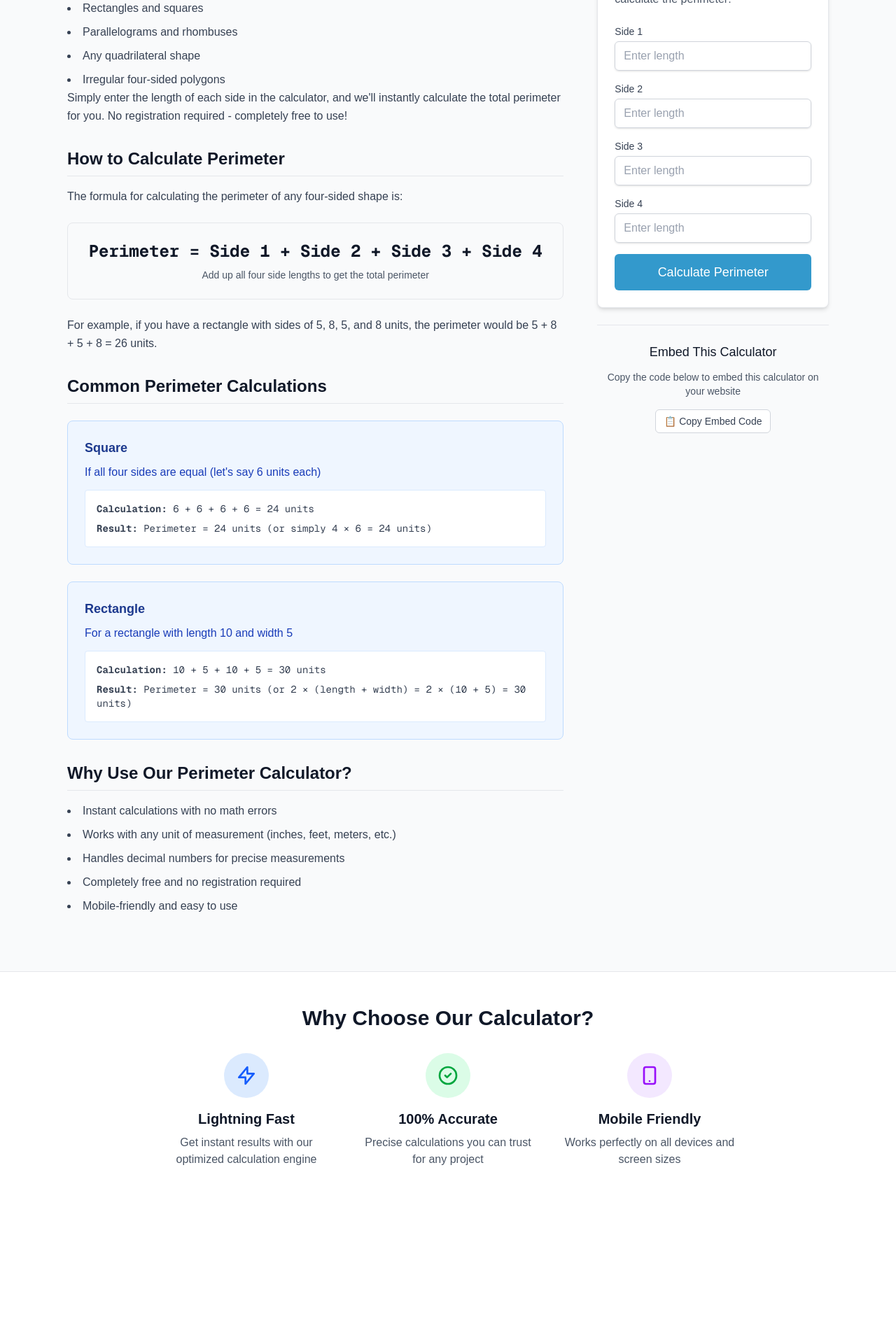
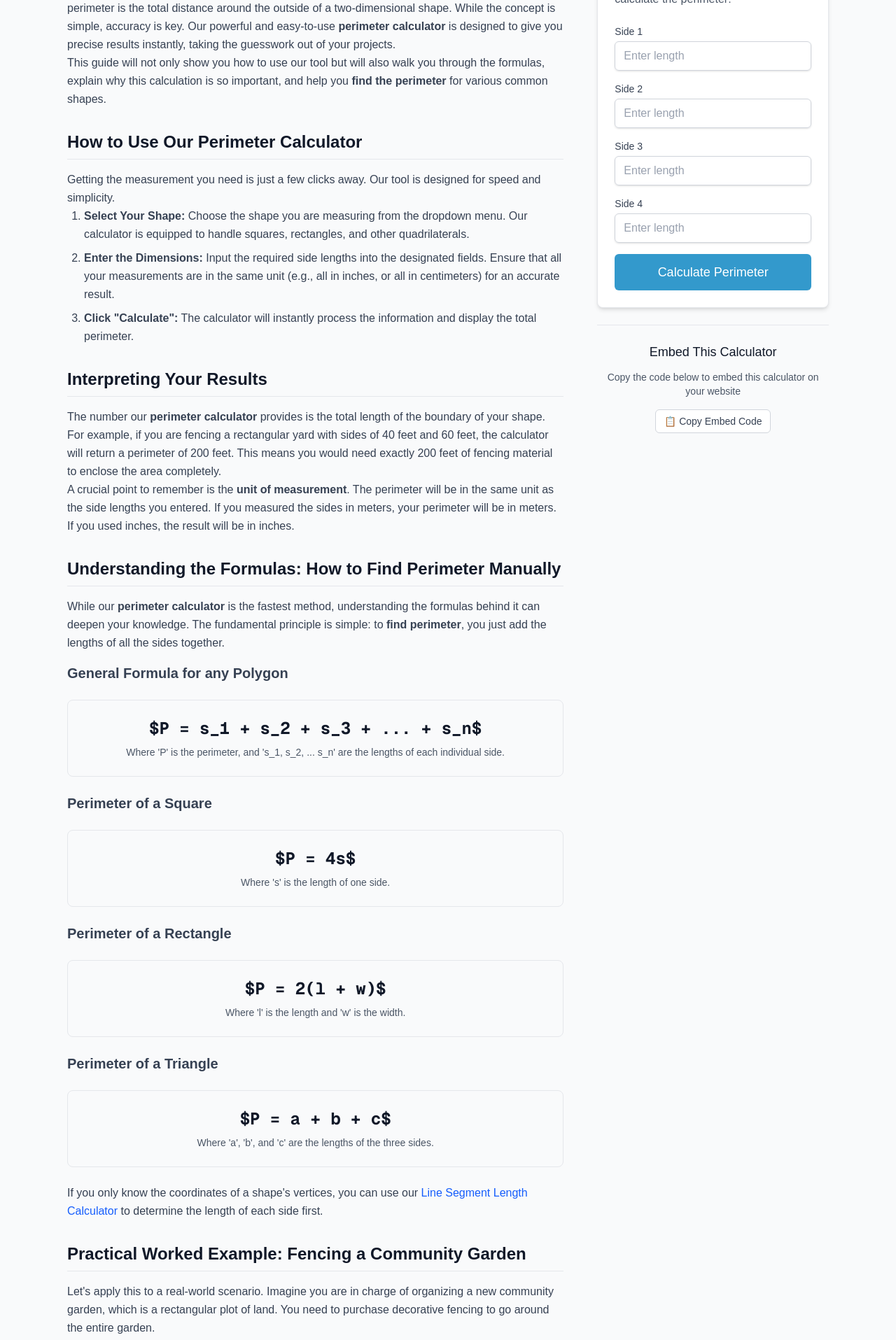
Before and after one commit to heyumarkhan/getcalculation.com, a Next.js app: page /perimeter in a window 1280 px wide. Shown: the part 500-2415 px from the top of the page at 70% size. Before the commit the page ends 2217 px from the top, so only its background shows below. Built offline with nearby package versions, Linux system fonts and the light colour scheme.

Commit message:
added seo content for Perimeter calculator

```diff
--- a/app/(calculators)/perimeter/page.tsx
+++ b/app/(calculators)/perimeter/page.tsx
@@ -1,70 +1,162 @@
 import PerimeterCalculator from '../../_components/calculators/PerimeterCalculator';
 import CalculatorPageTemplate from '../../_components/layouts/CalculatorPageTemplate';
-import { SEOSection, SEOList, SEOFormula, SEOExample } from '../../_components/ui/SEOContent';
+import { SEOSection, SEOList, SEOFormula } from '../../_components/ui/SEOContent';
 
 export default function PerimeterPage() {
   return (
     <CalculatorPageTemplate
       title="Perimeter Calculator - Calculate Rectangle, Square & Quadrilateral Perimeters"
-      description="Calculate the perimeter of any four-sided shape instantly with our free online perimeter calculator. Whether you're working with rectangles, squares, or any quadrilateral, our tool provides accurate perimeter calculations in seconds."
+      description="Use our free perimeter calculator to instantly find the perimeter of squares, rectangles, triangles, and other shapes. Get accurate results for your construction, landscaping, or DIY project."
       calculator={<PerimeterCalculator />}
       slug="perimeter"
     >
-      <SEOSection title="What is Perimeter?">
+      <SEOSection title="Understanding Perimeter: The Foundation of Your Project">
         <p>
-          The perimeter of a shape is the total distance around its edges. For any four-sided figure,
-          you simply add up the lengths of all four sides. This calculator works for:
+          Whether you&apos;re planning a new garden fence, framing a favorite piece of art, or mapping out the foundation for a construction project, one fundamental measurement stands out: the perimeter. The perimeter is the total distance around the outside of a two-dimensional shape. While the concept is simple, accuracy is key. Our powerful and easy-to-use <strong>perimeter calculator</strong> is designed to give you precise results instantly, taking the guesswork out of your projects.
         </p>
-        <SEOList items={[
-          "Rectangles and squares",
-          "Parallelograms and rhombuses",
-          "Any quadrilateral shape",
-          "Irregular four-sided polygons"
-        ]} />
         <p>
-          Simply enter the length of each side in the calculator, and we&apos;ll instantly calculate
-          the total perimeter for you. No registration required - completely free to use!
+          This guide will not only show you how to use our tool but will also walk you through the formulas, explain why this calculation is so important, and help you <strong>find the perimeter</strong> for various common shapes.
         </p>
       </SEOSection>
 
-      <SEOSection title="How to Calculate Perimeter">
+      <SEOSection title="How to Use Our Perimeter Calculator">
+        <p>Getting the measurement you need is just a few clicks away. Our tool is designed for speed and simplicity.</p>
+        <ol className="list-decimal pl-6 space-y-2">
+          <li><strong>Select Your Shape:</strong> Choose the shape you are measuring from the dropdown menu. Our calculator is equipped to handle squares, rectangles, and other quadrilaterals.</li>
+          <li><strong>Enter the Dimensions:</strong> Input the required side lengths into the designated fields. Ensure that all your measurements are in the same unit (e.g., all in inches, or all in centimeters) for an accurate result.</li>
+          <li><strong>Click &quot;Calculate&quot;:</strong> The calculator will instantly process the information and display the total perimeter.</li>
+        </ol>
+      </SEOSection>
+
+      <SEOSection title="Interpreting Your Results">
         <p>
-          The formula for calculating the perimeter of any four-sided shape is:
+          The number our <strong>perimeter calculator</strong> provides is the total length of the boundary of your shape. For example, if you are fencing a rectangular yard with sides of 40 feet and 60 feet, the calculator will return a perimeter of 200 feet. This means you would need exactly 200 feet of fencing material to enclose the area completely.
         </p>
-        <SEOFormula
-          formula="Perimeter = Side 1 + Side 2 + Side 3 + Side 4"
-          description="Add up all four side lengths to get the total perimeter"
-        />
         <p>
-          For example, if you have a rectangle with sides of 5, 8, 5, and 8 units,
-          the perimeter would be 5 + 8 + 5 + 8 = 26 units.
+          A crucial point to remember is the <strong>unit of measurement</strong>. The perimeter will be in the same unit as the side lengths you entered. If you measured the sides in meters, your perimeter will be in meters. If you used inches, the result will be in inches.
         </p>
       </SEOSection>
 
-      <SEOSection title="Common Perimeter Calculations">
-        <SEOExample
-          title="Square"
-          description="If all four sides are equal (let's say 6 units each)"
-          calculation="6 + 6 + 6 + 6 = 24 units"
-          result="Perimeter = 24 units (or simply 4 × 6 = 24 units)"
+      <SEOSection title="Understanding the Formulas: How to Find Perimeter Manually">
+        <p>
+          While our <strong>perimeter calculator</strong> is the fastest method, understanding the formulas behind it can deepen your knowledge. The fundamental principle is simple: to <strong>find perimeter</strong>, you just add the lengths of all the sides together.
+        </p>
+
+        <h4 className="text-xl font-semibold mt-4">General Formula for any Polygon</h4>
+        <SEOFormula
+          formula="$P = s_1 + s_2 + s_3 + ... + s_n$"
+          description="Where 'P' is the perimeter, and 's_1, s_2, ... s_n' are the lengths of each individual side."
         />
 
-        <SEOExample
-          title="Rectangle"
-          description="For a rectangle with length 10 and width 5"
-          calculation="10 + 5 + 10 + 5 = 30 units"
-          result="Perimeter = 30 units (or 2 × (length + width) = 2 × (10 + 5) = 30 units)"
+        <h4 className="text-xl font-semibold mt-4">Perimeter of a Square</h4>
+        <SEOFormula
+          formula="$P = 4s$"
+          description="Where 's' is the length of one side."
         />
+
+        <h4 className="text-xl font-semibold mt-4">Perimeter of a Rectangle</h4>
+        <SEOFormula
+          formula="$P = 2(l + w)$"
+          description="Where 'l' is the length and 'w' is the width."
+        />
+
+        <h4 className="text-xl font-semibold mt-4">Perimeter of a Triangle</h4>
+        <SEOFormula
+          formula="$P = a + b + c$"
+          description="Where 'a', 'b', and 'c' are the lengths of the three sides."
+        />
+        <p>
+          If you only know the coordinates of a shape&apos;s vertices, you can use our <a href="https://getcalculation.com/line-segment-length" className="text-blue-600 hover:underline">Line Segment Length Calculator</a> to determine the length of each side first.
+        </p>
       </SEOSection>
 
-      <SEOSection title="Why Use Our Perimeter Calculator?">
+      <SEOSection title="Practical Worked Example: Fencing a Community Garden">
+        <p>
+          Let&apos;s apply this to a real-world scenario. Imagine you are in charge of organizing a new community garden, which is a rectangular plot of land. You need to purchase decorative fencing to go around the entire garden.
+        </p>
+        <p><strong>The Problem:</strong> The garden measures 40 meters in length and 25 meters in width. How much fencing do you need to buy?</p>
+        <p><strong>Manual Calculation:</strong></p>
+        <ul className="list-disc pl-6 space-y-1">
+          <li><strong>Identify the formula:</strong> For a rectangle, use $P = 2(l + w)$.</li>
+          <li><strong>Assign the variables:</strong> Length (l) = 40 meters, Width (w) = 25 meters.</li>
+          <li><strong>Substitute and solve:</strong> $P = 2(40 + 25) = 2(65) = 130$ meters.</li>
+        </ul>
+        <p className="mt-2">
+          <strong>Result:</strong> You need to purchase 130 meters of fencing. Our <strong>perimeter calculator</strong> would confirm this answer instantly, saving you time and preventing errors.
+        </p>
+      </SEOSection>
+
+      <SEOSection title="Why is Calculating Perimeter Important?">
+        <p>
+          Calculating the perimeter is a fundamental skill with countless practical applications in daily life, DIY projects, and various professional fields:
+        </p>
         <SEOList items={[
-          "Instant calculations with no math errors",
-          "Works with any unit of measurement (inches, feet, meters, etc.)",
-          "Handles decimal numbers for precise measurements",
-          "Completely free and no registration required",
-          "Mobile-friendly and easy to use"
+          "Construction and Architecture: To determine material needs for foundations, framing, or siding.",
+          "Home Improvement: To calculate the length of baseboards, crown molding, or wallpaper borders.",
+          "Landscaping and Gardening: To figure out the amount of fencing for a yard, garden, or pool.",
+          "Crafts and Sewing: To measure the trim needed for a blanket, picture frame, or clothing.",
+          "Event Planning: To rope off areas or set up boundaries for a race or festival."
         ]} />
+      </SEOSection>
+
+      <SEOSection title="Perimeter vs. Area: A Crucial Distinction">
+        <p>
+          One of the most common points of confusion in geometry is the difference between perimeter and area. Using an accurate <strong>perimeter calculator</strong> is only helpful if you&apos;re measuring the right thing.
+        </p>
+        <ul className="list-disc pl-6 my-2">
+            <li><strong>Perimeter</strong> is the distance <strong>around</strong> a shape (a measure of length).</li>
+            <li><strong>Area</strong> is the space <strong>inside</strong> a shape (a measure of surface).</li>
+        </ul>
+        <blockquote className="border-l-4 border-gray-300 pl-4 py-2 my-4 italic">
+          Think of it this way: If you are building a fence, you need to know the <strong>perimeter</strong>. If you are buying grass seed for the lawn inside the fence, you need to know the <strong>area</strong>.
+        </blockquote>
+        <p>
+          If you need to calculate the space inside a boundary, our <a href="https://getcalculation.com/area" className="text-blue-600 hover:underline">Area Calculator</a> is the right tool for the job.
+        </p>
+      </SEOSection>
+
+      <SEOSection title="Limitations and Considerations">
+        <p>While our calculator is a powerful tool, it's important to be aware of a few real-world considerations:</p>
+        <SEOList items={[
+          "Measurement Accuracy: The calculator's output is only as accurate as the input you provide. Always double-check your initial measurements.",
+          "Irregular Shapes: For shapes with curves (other than a circle), simple formulas won't work and may require more advanced techniques.",
+          "Complex Calculations: For deeper geometric analysis, such as finding a triangle's area from its side lengths, you might need specialized tools like our calculator for an application of <a href='https://getcalculation.com/herons-formula' class='text-blue-600 hover:underline'>Heron's Formula</a>.",
+          "Three-Dimensional Objects: Perimeter is a 2D concept. For 3D objects like a box, you would calculate the perimeter of one of its faces, not the whole object."
+        ]} />
+      </SEOSection>
+
+      <SEOSection title="Frequently Asked Questions (FAQ)">
+        <div className="space-y-4">
+          <div>
+            <h4 className="font-semibold">What is perimeter in simple terms?</h4>
+            <p>Perimeter is the total length of the path that encloses a two-dimensional shape. If you were to walk along the very edge of a field, the total distance you walked would be its perimeter.</p>
+          </div>
+          <div>
+            <h4 className="font-semibold">How do you find the perimeter of a shape?</h4>
+            <p>The most direct way to <strong>find perimeter</strong> is to add the lengths of all its sides together. For common shapes like squares and rectangles, you can use simplified formulas. The easiest method is to use a reliable online <strong>perimeter calculator</strong>.</p>
+          </div>
+          <div>
+            <h4 className="font-semibold">Can you find the perimeter if you don't know all the sides?</h4>
+            <p>Yes, for certain regular shapes. For a square, you only need one side. For a rectangle, you only need the length and the width. For a regular polygon (where all sides are equal), you only need the length of one side and the number of sides.</p>
+          </div>
+          <div>
+            <h4 className="font-semibold">Is circumference the same as perimeter?</h4>
+            <p>Yes, circumference is the special term used for the perimeter of a circle. It measures the total distance around the circle.</p>
+          </div>
+          <div>
+            <h4 className="font-semibold">How is perimeter different from area?</h4>
+            <p>Perimeter measures the length of the outer boundary (a 1D measure), while area measures the total space contained within that boundary (a 2D measure). For example, a 10x10 foot room has a perimeter of 40 feet (for baseboards) and an area of 100 square feet (for flooring).</p>
+          </div>
+        </div>
+      </SEOSection>
+
+      <SEOSection title="Final Thoughts">
+        <p>
+            Understanding and calculating perimeter is a vital skill that bridges the gap between abstract mathematics and the tangible world. From simple home DIYs to large-scale construction, getting the boundary measurements right is the first step toward a successful project.
+        </p>
+        <p className="font-semibold mt-4">
+            Ready to get started on your project? Bookmark our free Perimeter Calculator and ensure your measurements are perfect every time!
+        </p>
       </SEOSection>
     </CalculatorPageTemplate>
   );
```
